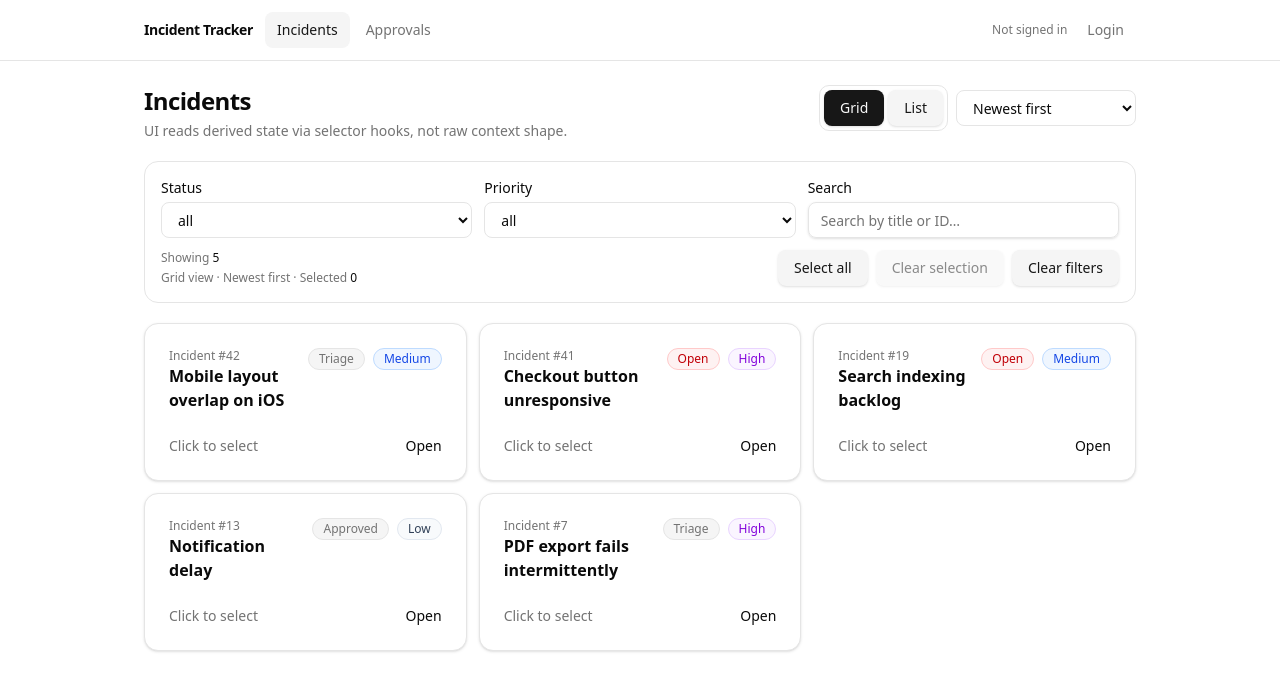
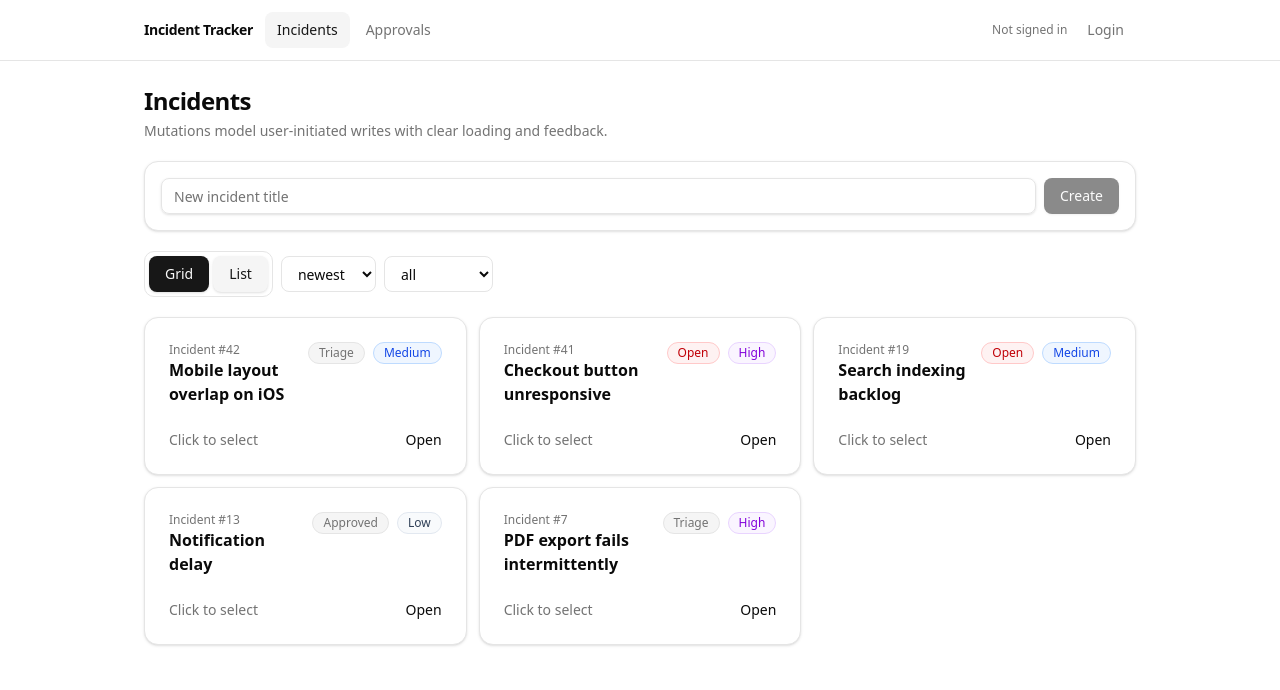
Before and after one commit to udacity/cd15109-intermediate-react-exercises, a React (Vite) app: page / in a window 1280 px wide. Shown: the top 690 px of the page. Built offline with nearby package versions, Linux system fonts and the light colour scheme.

Commit message:
feat(mutations): create incident + add comment mutations

```diff
--- a/src/api/incidents.js
+++ b/src/api/incidents.js
@@ -25,3 +25,30 @@ export async function fetchIncidentActivityById(id) {
 
   return Array.isArray(all) ? all.filter((e) => e.incidentId === incidentId) : [];
 }
+
+export async function createIncident(payload) {
+  if (!payload?.title) {
+    throw new Error("Title is required");
+  }
+
+  return {
+    id: Date.now(),
+    title: payload.title,
+    status: "open",
+    priority: payload.priority ?? "medium",
+  };
+}
+
+export async function addIncidentComment({ incidentId, message }) {
+  if (!incidentId || !message) {
+    throw new Error("Invalid comment payload");
+  }
+
+  return {
+    id: Date.now(),
+    incidentId,
+    type: "comment",
+    message,
+    at: new Date().toISOString(),
+  };
+}
--- a/src/pages/IncidentDetailPage.jsx
+++ b/src/pages/IncidentDetailPage.jsx
@@ -1,176 +1,84 @@
-import { Link, useParams } from "react-router-dom";
+import { useMemo, useState } from "react";
+import { useParams } from "react-router-dom";
+import { Card, CardContent, CardHeader, CardTitle } from "@/components/ui/card";
 import { Button } from "@/components/ui/button";
-import { Card, CardContent, CardHeader, CardTitle } from "@/components/ui/card";
+import { Input } from "@/components/ui/input";
 import { Skeleton } from "@/components/ui/skeleton";
 import { useIncident, useIncidentActivity } from "@/queries/hooks";
+import { useAddIncidentComment } from "@/queries/mutations";
 
-function DetailSkeleton() {
+export function IncidentDetailPage() {
+  const { id } = useParams();
+
+  const incidentQuery = useIncident(id);
+  const activityQuery = useIncidentActivity(id);
+
+  const commentMutation = useAddIncidentComment();
+  const [comment, setComment] = useState("");
+
+  const incident = incidentQuery.data;
+
+  const commentCount = useMemo(() => {
+    const activity = activityQuery.data ?? [];
+    return activity.filter((e) => e.type === "comment").length;
+  }, [activityQuery.data]);
+
+  if (incidentQuery.isLoading) {
+    return <Skeleton className="h-40 rounded-xl" />;
+  }
+
+  if (incidentQuery.isError) {
+    return (
+      <div className="text-sm text-destructive">
+        Failed to load incident.
+      </div>
+    );
+  }
+
   return (
-    <div className="grid gap-3 lg:grid-cols-3" aria-busy="true">
-      <Card className="lg:col-span-2">
+    <div className="space-y-4">
+      <Card>
         <CardHeader>
-          <Skeleton className="h-6 w-48" />
+          <CardTitle>{incident.title}</CardTitle>
         </CardHeader>
-        <CardContent className="space-y-3">
-          <Skeleton className="h-4 w-40" />
-          <Skeleton className="h-4 w-full" />
-          <Skeleton className="h-4 w-5/6" />
+        <CardContent className="text-sm text-muted-foreground">
+          Status: {incident.status} · Priority: {incident.priority}
         </CardContent>
       </Card>
 
       <Card>
         <CardHeader>
-          <Skeleton className="h-6 w-32" />
+          <CardTitle>Comments</CardTitle>
         </CardHeader>
-        <CardContent className="grid gap-2">
-          <Skeleton className="h-9 w-full" />
-          <Skeleton className="h-9 w-full" />
-          <Skeleton className="h-9 w-full" />
+        <CardContent className="space-y-3">
+          <div className="flex gap-2">
+            <Input
+              placeholder="Add a comment…"
+              value={comment}
+              onChange={(e) => setComment(e.target.value)}
+              disabled={commentMutation.isPending}
+            />
+            <Button
+              disabled={!comment || commentMutation.isPending}
+              onClick={() => {
+                commentMutation.mutate({
+                  incidentId: incident.id,
+                  message: comment,
+                });
+                setComment("");
+              }}
+            >
+              Post
+            </Button>
+          </div>
+
+          <div className="text-xs text-muted-foreground">
+            {commentCount === 0
+              ? "No comments yet."
+              : `${commentCount} comment${commentCount === 1 ? "" : "s"} found in activity.`}
+          </div>
         </CardContent>
       </Card>
     </div>
   );
 }
-
-function ActivitySkeleton() {
-  return (
-    <div className="space-y-3" aria-busy="true">
-      {Array.from({ length: 4 }).map((_, i) => (
-        <div key={i} className="space-y-2">
-          <Skeleton className="h-4 w-56" />
-          <Skeleton className="h-3 w-32" />
-        </div>
-      ))}
-    </div>
-  );
-}
-
-function formatWhen(iso) {
-  const d = new Date(iso);
-  if (Number.isNaN(d.getTime())) return iso;
-  return d.toLocaleString();
-}
-
-export function IncidentDetailPage() {
-  const { id } = useParams();
-
-  const incidentQuery = useIncident(id);
-  const incident = incidentQuery.data;
-
-  const activityQuery = useIncidentActivity(id, Boolean(incident));
-
-  if (incidentQuery.isPending) {
-    return <DetailSkeleton />;
-  }
-
-  if (incidentQuery.isError) {
-    return (
-      <div className="space-y-4">
-        <div className="space-y-1">
-          <h1 className="text-2xl font-semibold tracking-tight">Incident not found</h1>
-          <p className="text-sm text-muted-foreground">
-            {incidentQuery.error?.message || "Unable to load incident."}
-          </p>
-        </div>
-
-        <Button asChild variant="secondary">
-          <Link to="/">Back to Incidents</Link>
-        </Button>
-      </div>
-    );
-  }
-
-  const activity = Array.isArray(activityQuery.data) ? activityQuery.data : [];
-  const commentCount = activity.filter((e) => e.type === "comment").length;
-
-  return (
-    <div className="space-y-4">
-      <div className="flex flex-col gap-2 sm:flex-row sm:items-center sm:justify-between">
-        <div className="space-y-1">
-          <h1 className="text-2xl font-semibold tracking-tight">
-            Incident #{incident.id}
-          </h1>
-          <p className="text-sm text-muted-foreground">{incident.title}</p>
-        </div>
-
-        <Button asChild variant="secondary">
-          <Link to="/">Back to Incidents</Link>
-        </Button>
-      </div>
-
-      <div className="grid gap-3 lg:grid-cols-3">
-        <Card className="lg:col-span-2">
-          <CardHeader>
-            <CardTitle>Overview</CardTitle>
-          </CardHeader>
-          <CardContent className="space-y-3">
-            <div className="text-sm">
-              <span className="text-muted-foreground">Status:</span>{" "}
-              <span className="font-medium capitalize">{incident.status}</span>
-            </div>
-
-            <div className="text-sm">
-              <span className="text-muted-foreground">Priority:</span>{" "}
-              <span className="font-medium capitalize">{incident.priority}</span>
-            </div>
-
-            <div className="text-sm text-muted-foreground">
-              This page demonstrates parallel queries: incident detail loads first, then
-              activity is enabled once detail is available.
-            </div>
-          </CardContent>
-        </Card>
-
-        <Card>
-          <CardHeader>
-            <CardTitle>Activity</CardTitle>
-          </CardHeader>
-
-          <CardContent className="space-y-4">
-            {activityQuery.isPending ? (
-              <ActivitySkeleton />
-            ) : activityQuery.isError ? (
-              <div className="space-y-3">
-                <div className="text-sm text-muted-foreground">
-                  {activityQuery.error?.message || "Unable to load activity."}
-                </div>
-                <Button type="button" onClick={() => activityQuery.refetch()}>
-                  Retry activity
-                </Button>
-              </div>
-            ) : activity.length === 0 ? (
-              <div className="text-sm text-muted-foreground">
-                No activity yet for this incident.
-              </div>
-            ) : (
-              <div className="space-y-3">
-                {activity.map((evt) => (
-                  <div key={evt.id} className="space-y-1">
-                    <div className="text-sm">
-                      <span className="font-medium">{evt.message}</span>
-                    </div>
-                    <div className="text-xs text-muted-foreground">{formatWhen(evt.at)}</div>
-                  </div>
-                ))}
-              </div>
-            )}
-          </CardContent>
-        </Card>
-      </div>
-
-      <Card>
-        <CardHeader>
-          <CardTitle>Comments</CardTitle>
-        </CardHeader>
-        <CardContent className="space-y-2 text-sm text-muted-foreground">
-          <div>
-            {commentCount === 0
-              ? "No comments yet."
-              : `${commentCount} comment${commentCount === 1 ? "" : "s"} found in activity.`}
-          </div>
-          <div>Threaded comments will be implemented in a later step.</div>
-        </CardContent>
-      </Card>
-    </div>
-  );
-}
--- a/src/pages/IncidentsPage.jsx
+++ b/src/pages/IncidentsPage.jsx
@@ -1,108 +1,75 @@
-import { useEffect, useMemo } from "react";
+import { useEffect, useMemo, useState } from "react";
 import { useSearchParams } from "react-router-dom";
 import { toast } from "sonner";
 import { IncidentCard } from "@/components/incidents/IncidentCard";
 import { Button } from "@/components/ui/button";
 import { Input } from "@/components/ui/input";
 import { Skeleton } from "@/components/ui/skeleton";
+import { Card } from "@/components/ui/card";
 import { useIncidents } from "@/queries/hooks";
+import { useCreateIncident } from "@/queries/mutations";
 import { useAppDispatch } from "@/state/AppStateProvider";
 import { UI_ACTIONS } from "@/state/uiReducer";
 import {
   useQueueStats,
-  useSelectedCount,
   useSelectedIds,
   useSortMode,
   useViewMode,
 } from "@/state/selectorHooks";
 
 const STATUS_OPTIONS = ["all", "open", "triage", "approved"];
-const PRIORITY_OPTIONS = ["all", "low", "medium", "high"];
-const SORT_OPTIONS = [
-  { value: "newest", label: "Newest first" },
-  { value: "oldest", label: "Oldest first" },
-  { value: "priority", label: "Priority (high → low)" },
-];
+const SORT_OPTIONS = ["newest", "oldest", "priority"];
 
-function normalizeFromList(value, allowed, fallback) {
+function normalizeFromList(value, list, fallback) {
   if (!value) return fallback;
-  return allowed.includes(value) ? value : fallback;
-}
-
-function IncidentCardSkeleton() {
-  return (
-    <div className="rounded-xl border bg-card p-4">
-      <div className="space-y-3">
-        <Skeleton className="h-5 w-56" />
-        <Skeleton className="h-4 w-40" />
-      </div>
-    </div>
-  );
+  return list.includes(value) ? value : fallback;
 }
 
 function priorityRank(priority) {
   if (priority === "high") return 3;
   if (priority === "medium") return 2;
-  if (priority === "low") return 1;
-  return 0;
+  return 1;
 }
 
 export function IncidentsPage() {
   const [searchParams, setSearchParams] = useSearchParams();
-
   const dispatch = useAppDispatch();
 
   const view = useViewMode();
   const sort = useSortMode();
   const selectedIds = useSelectedIds();
-  const selectedCount = useSelectedCount();
   const queueStats = useQueueStats();
 
   const status = normalizeFromList(searchParams.get("status"), STATUS_OPTIONS, "all");
-  const priority = normalizeFromList(searchParams.get("priority"), PRIORITY_OPTIONS, "all");
   const q = (searchParams.get("q") ?? "").trim();
 
-  const { data, isPending, isError, error } = useIncidents({ status, q });
+  const { data, isLoading, isError, error } = useIncidents({ status, q });
 
-  const incidents = useMemo(() => {
-    return Array.isArray(data) ? data : [];
-  }, [data]);
+  const [newTitle, setNewTitle] = useState("");
+  const createMutation = useCreateIncident();
 
-  const priorityFiltered = useMemo(() => {
-    if (priority === "all") return incidents;
-    return incidents.filter((i) => i.priority === priority);
-  }, [incidents, priority]);
+  useEffect(() => {
+    if (!isError) return;
+    toast.error("Couldn’t load incidents", {
+      description: error?.message || "Unknown error",
+    });
+  }, [isError, error]);
 
   const sorted = useMemo(() => {
-    const list = [...priorityFiltered];
+    if (!Array.isArray(data)) return [];
+    const list = [...data];
 
-    if (sort === "newest") {
-      list.sort((a, b) => Number(b.id) - Number(a.id));
-      return list;
-    }
-
-    if (sort === "oldest") {
-      list.sort((a, b) => Number(a.id) - Number(b.id));
-      return list;
-    }
-
-    if (sort === "priority") {
-      list.sort((a, b) => priorityRank(b.priority) - priorityRank(a.priority));
-      return list;
-    }
+    if (sort === "newest") list.sort((a, b) => Number(b.id) - Number(a.id));
+    if (sort === "oldest") list.sort((a, b) => Number(a.id) - Number(b.id));
+    if (sort === "priority") list.sort((a, b) => priorityRank(b.priority) - priorityRank(a.priority));
 
     return list;
-  }, [priorityFiltered, sort]);
+  }, [data, sort]);
 
   function updateParam(key, value) {
     const next = new URLSearchParams(searchParams);
-
-    const shouldRemove = value === "" || value == null || value === "all";
-    if (shouldRemove) next.delete(key);
+    if (!value || value === "all") next.delete(key);
     else next.set(key, value);
-
-    if (key === "q" && value.trim() === "") next.delete("q");
-
     setSearchParams(next);
   }
 
@@ -118,73 +85,61 @@ export function IncidentsPage() {
     dispatch({ type: UI_ACTIONS.CLEAR_SELECTED });
   }
 
-  function selectAllVisible() {
-    dispatch({
-      type: UI_ACTIONS.SET_SELECTED,
-      payload: sorted.map((i) => i.id),
-    });
-  }
-
-  useEffect(() => {
-    if (!isError) return;
-
-    toast.error("Couldn’t load incidents", {
-      description: error?.message || "Unknown error",
-    });
-  }, [isError, error]);
-
   return (
     <div className="space-y-5">
-      <div className="flex flex-col gap-3 sm:flex-row sm:items-start sm:justify-between">
       <div className="space-y-1">
         <h1 className="text-2xl font-semibold tracking-tight">Incidents</h1>
         <p className="text-sm text-muted-foreground">
-            UI reads derived state via selector hooks, not raw context shape.
+          Mutations model user-initiated writes with clear loading and feedback.
         </p>
       </div>
 
-        <div className="flex flex-wrap items-center gap-2">
+      <Card className="p-4">
+        <div className="flex gap-2">
+          <Input
+            placeholder="New incident title"
+            value={newTitle}
+            onChange={(e) => setNewTitle(e.target.value)}
+            disabled={createMutation.isPending}
+          />
+          <Button
+            disabled={!newTitle || createMutation.isPending}
+            onClick={() => {
+              createMutation.mutate({ title: newTitle });
+              setNewTitle("");
+            }}
+          >
+            Create
+          </Button>
+        </div>
+      </Card>
+
+      <section className="flex flex-wrap items-center gap-2">
         <div className="flex items-center gap-1 rounded-lg border bg-card p-1">
-            <Button
-              variant={view === "grid" ? "default" : "secondary"}
-              onClick={() => setView("grid")}
-            >
+          <Button variant={view === "grid" ? "default" : "secondary"} onClick={() => setView("grid")}>
             Grid
           </Button>
-            <Button
-              variant={view === "list" ? "default" : "secondary"}
-              onClick={() => setView("list")}
-            >
+          <Button variant={view === "list" ? "default" : "secondary"} onClick={() => setView("list")}>
             List
           </Button>
         </div>
 
-          <label className="grid gap-1">
-            <span className="sr-only">Sort</span>
         <select
           className="h-9 rounded-md border bg-background px-3 text-sm"
           value={sort}
           onChange={(e) => setSort(e.target.value)}
         >
           {SORT_OPTIONS.map((opt) => (
-                <option key={opt.value} value={opt.value}>
-                  {opt.label}
+            <option key={opt} value={opt}>
+              {opt}
             </option>
           ))}
         </select>
-          </label>
-        </div>
-      </div>
 
-      <section className="grid gap-3 rounded-xl border bg-card p-4">
-        <div className="grid gap-3 md:grid-cols-6">
-          <label className="grid gap-1 md:col-span-2">
-            <span className="text-sm font-medium">Status</span>
         <select
           className="h-9 rounded-md border bg-background px-3 text-sm"
           value={status}
           onChange={(e) => updateParam("status", e.target.value)}
-              disabled={isPending}
         >
           {STATUS_OPTIONS.map((opt) => (
             <option key={opt} value={opt}>
@@ -192,90 +147,17 @@ export function IncidentsPage() {
             </option>
           ))}
         </select>
-          </label>
-
-          <label className="grid gap-1 md:col-span-2">
-            <span className="text-sm font-medium">Priority</span>
-            <select
-              className="h-9 rounded-md border bg-background px-3 text-sm"
-              value={priority}
-              onChange={(e) => updateParam("priority", e.target.value)}
-              disabled={isPending}
-            >
-              {PRIORITY_OPTIONS.map((opt) => (
-                <option key={opt} value={opt}>
-                  {opt}
-                </option>
-              ))}
-            </select>
-          </label>
-
-          <label className="grid gap-1 md:col-span-2">
-            <span className="text-sm font-medium">Search</span>
-            <Input
-              value={q}
-              onChange={(e) => updateParam("q", e.target.value)}
-              placeholder="Search by title or ID…"
-              disabled={isPending}
-            />
-          </label>
-        </div>
-
-        <div className="flex flex-col gap-2 sm:flex-row sm:items-center sm:justify-between">
-          <div className="space-y-1">
-            <div className="text-xs text-muted-foreground">
-              Showing <span className="font-medium text-foreground">{sorted.length}</span>
-            </div>
-            <div className="text-xs text-muted-foreground">
-              {queueStats.viewLabel} · {queueStats.sortLabel} · Selected{" "}
-              <span className="font-medium text-foreground">{queueStats.selectedCount}</span>
-            </div>
-          </div>
-
-          <div className="flex flex-wrap items-center gap-2">
-            <Button
-              type="button"
-              variant="secondary"
-              onClick={selectAllVisible}
-              disabled={sorted.length === 0 || isPending}
-            >
-              Select all
-            </Button>
-
-            <Button
-              type="button"
-              variant="secondary"
-              onClick={clearSelection}
-              disabled={selectedCount === 0}
-            >
-              Clear selection
-            </Button>
-
-            <Button type="button" variant="secondary" onClick={() => setSearchParams({})}>
-              Clear filters
-            </Button>
-          </div>
-        </div>
       </section>
 
-      {isPending ? (
+      {isLoading ? (
         <div className="grid gap-3 sm:grid-cols-2 lg:grid-cols-3">
           {Array.from({ length: 6 }).map((_, i) => (
-            <IncidentCardSkeleton key={i} />
+            <Skeleton key={i} className="h-28 rounded-lg" />
           ))}
         </div>
       ) : sorted.length === 0 ? (
-        <div className="grid place-items-center rounded-xl border bg-card p-10 text-center">
-          <div className="max-w-md space-y-2">
-            <div className="text-lg font-semibold">No incidents found</div>
-            <div className="text-sm text-muted-foreground">
-              Try changing filters or clearing your search.
-            </div>
-          </div>
-
-          <Button className="mt-4" type="button" onClick={() => setSearchParams({})}>
-            Reset
-          </Button>
+        <div className="rounded-xl border bg-card p-10 text-center text-sm text-muted-foreground">
+          No incidents found.
         </div>
       ) : (
         <div className={view === "grid" ? "grid gap-3 sm:grid-cols-2 lg:grid-cols-3" : "space-y-3"}>
@@ -294,6 +176,15 @@ export function IncidentsPage() {
           ))}
         </div>
       )}
+
+      {queueStats.selectedCount > 0 && (
+        <div className="flex items-center justify-between text-xs text-muted-foreground">
+          <div>{queueStats.selectedCount} selected</div>
+          <Button variant="secondary" size="sm" onClick={clearSelection}>
+            Clear selection
+          </Button>
+        </div>
+      )}
     </div>
   );
 }
--- /dev/null
+++ b/src/queries/mutations.js
@@ -0,0 +1,37 @@
+import { useMutation, useQueryClient } from "@tanstack/react-query";
+import { toast } from "sonner";
+import { createIncident, addIncidentComment } from "@/api/incidents";
+
+export function useCreateIncident() {
+  const qc = useQueryClient();
+
+  return useMutation({
+    mutationFn: createIncident,
+    onSuccess() {
+      toast.success("Incident created");
+      qc.invalidateQueries({ queryKey: ["incidents"] });
+    },
+    onError(err) {
+      toast.error("Failed to create incident", {
+        description: err.message,
+      });
+    },
+  });
+}
+
+export function useAddIncidentComment() {
+  const qc = useQueryClient();
+
+  return useMutation({
+    mutationFn: addIncidentComment,
+    onSuccess(_, vars) {
+      toast.success("Comment added");
+      qc.invalidateQueries({ queryKey: ["incidentActivity", String(vars.incidentId)] });
+    },
+    onError(err) {
+      toast.error("Failed to add comment", {
+        description: err.message,
+      });
+    },
+  });
+}
```
Lines whose indentation alone changed are shown as unchanged.
